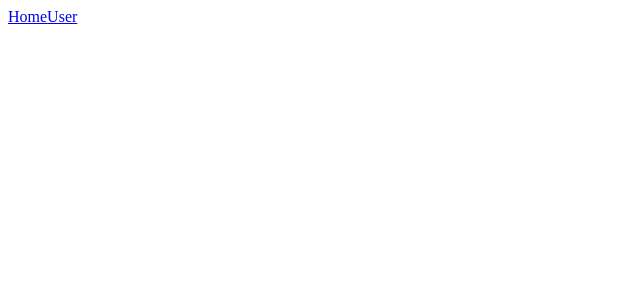
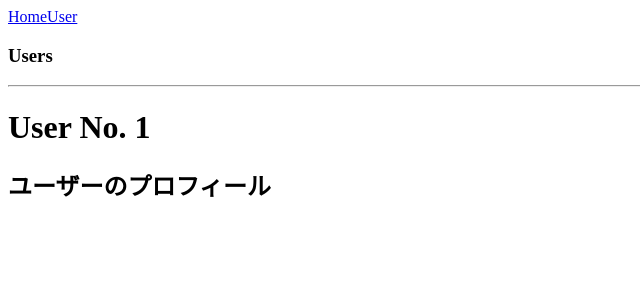
Before and after one commit to junichiseki0831/vue_project, a Vue app: page /users/1/profile in a window 1280 px wide. Shown: the top 300 px of the page, without its empty margins (0-640 px from the left). Built offline with nearby package versions, Linux system fonts and the light colour scheme.

Commit message:
childrenオプションでネストされたtoute-viewを表示する

```diff
--- a/src/router.js
+++ b/src/router.js
@@ -2,6 +2,8 @@
 import Router from 'vue-router';
 import Home from './views/Home.vue';
 import Users from './views/Users.vue';
+import UsersPosts from './views/UsersPosts.vue';
+import UsersProfile from './views/UsersProfile.vue';
 
 // Routerを使用する宣言
 Vue.use(Router);
@@ -13,6 +15,13 @@
   //ルーティング先とコンポーネントをマッピングする
   routes: [
     {path: '/', component: Home},
-    {path: '/users/:id', component: Users, props: true }
+    { path: '/users/:id',
+      component: Users,
+      props: true,
+      children: [
+        {path: "posts", component: UsersPosts},
+        {path: "profile", component: UsersProfile},
+      ]
+    }
   ]
 });
--- a/src/views/Users.vue
+++ b/src/views/Users.vue
@@ -3,6 +3,7 @@
     <h3>Users</h3>
     <hr>
     <h1>User No. {{ id }}</h1>
+    <router-view></router-view>
   </div>
 </template>
 
--- /dev/null
+++ b/src/views/UsersPosts.vue
@@ -0,0 +1,5 @@
+<template>
+  <div>
+    <h2>ユーザーの投稿</h2>
+  </div>
+</template>
--- /dev/null
+++ b/src/views/UsersProfile.vue
@@ -0,0 +1,5 @@
+<template>
+  <div>
+    <h2>ユーザーのプロフィール</h2>
+  </div>
+</template>
```
